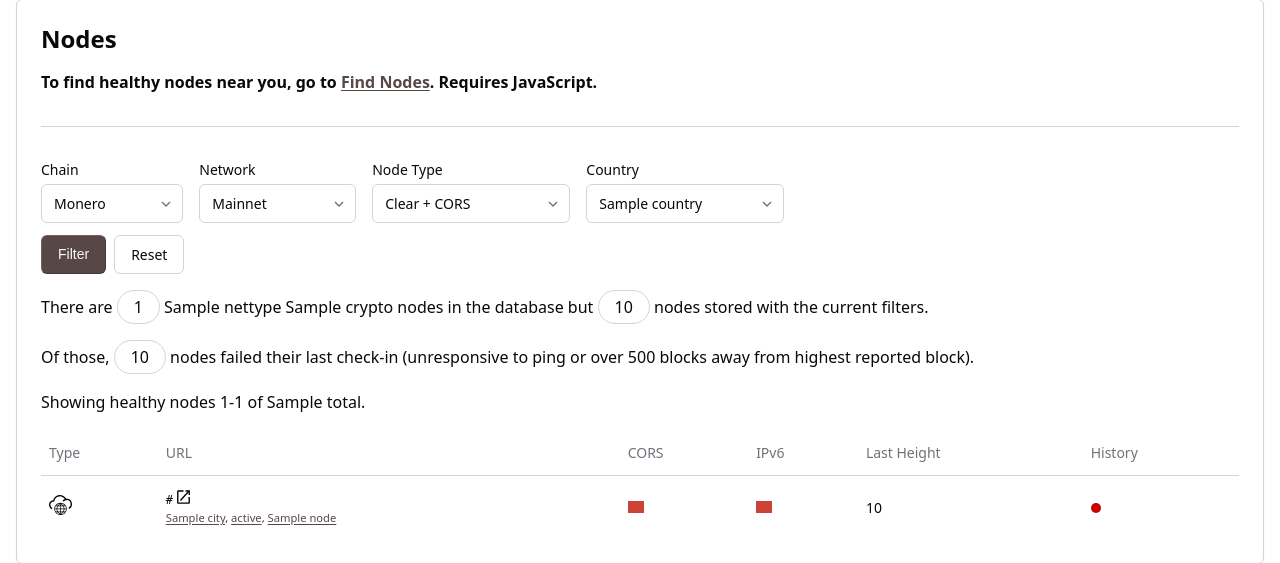
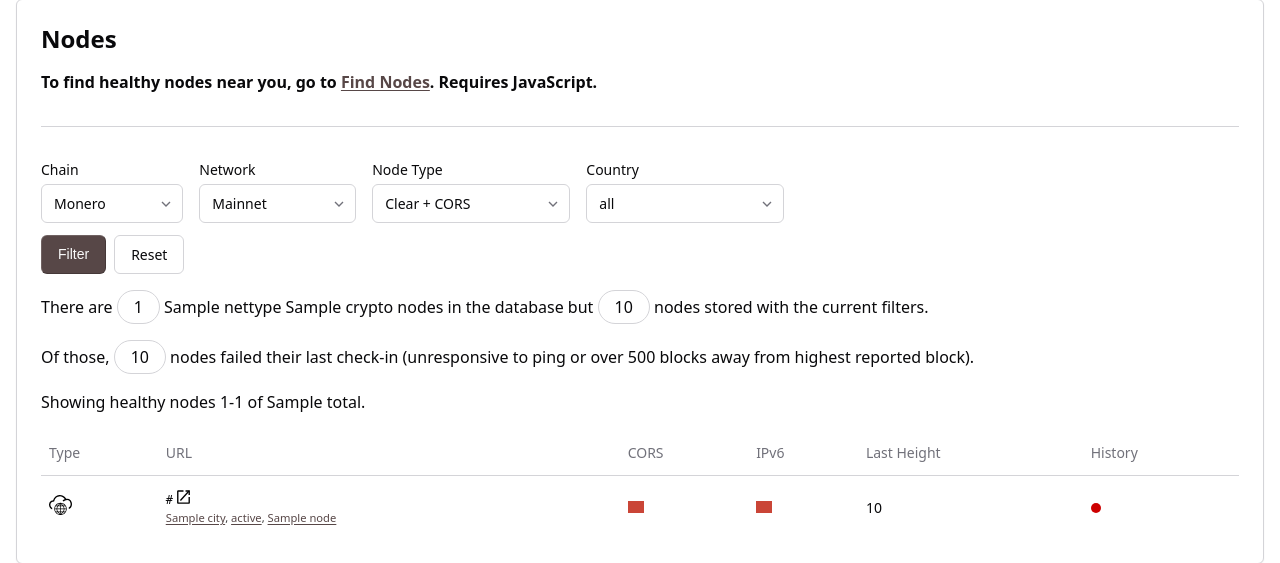
Before and after one commit to lalanza808/monero.fail, a Flask app: template xmrnodes/templates/index.html in a window 1280 px wide. Shown: the part 543-1106 px from the top of the page. Run offline with Flask 2, Linux system fonts and the light colour scheme; the template is opened without the code that fills it: values that come from a table or form of the project are taken from there, most other values are stand-ins (such as "Sample title", 1, 10 or a date in 2020); grey boxes are pictures that could not be loaded.

Commit message:
default all countries

```diff
--- a/xmrnodes/routes/meta.py
+++ b/xmrnodes/routes/meta.py
@@ -46,6 +46,9 @@ def index():
 
     total_nodes = nodes.count()
 
+    country_codes = [(n.country_code, n.country_name) for n in nodes if n.country_code]
+    country_codes = sorted(set(country_codes))
+
     if city:
         nodes = nodes.where(Node.city == city)
     elif state:
@@ -79,9 +82,6 @@ def index():
         Node.available == True,
         Node.last_height > healthy_block
     ).order_by(Node.datetime_entered.desc())
-
-    country_codes = [(n.country_code, n.country_name) for n in nodes if n.country_code]
-    country_codes = sorted(set(country_codes))
 
 
     nodes_healthy = nodes.count()
--- a/xmrnodes/templates/index.html
+++ b/xmrnodes/templates/index.html
@@ -76,6 +76,7 @@
       <label data-field>
         Country
         <select name="country">
+            <option value="" selected>all</option>
           {% for country in countries %}
             <option value="{{ country[0] }}">{{ country[1] }}</option>
           {% endfor %}
```
